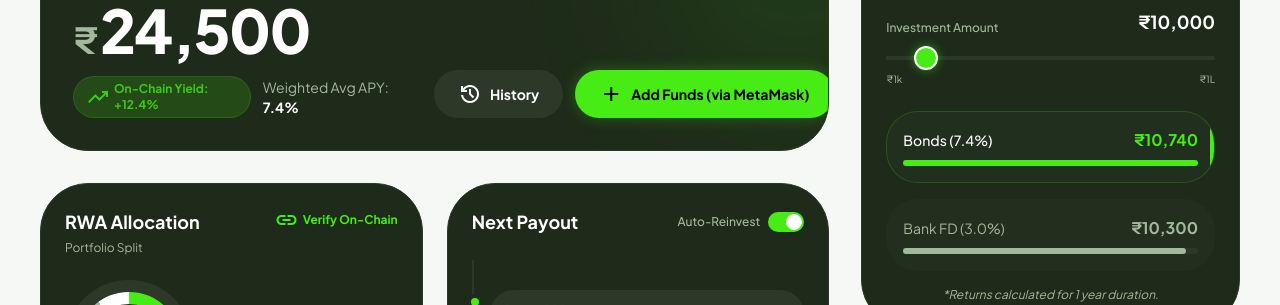
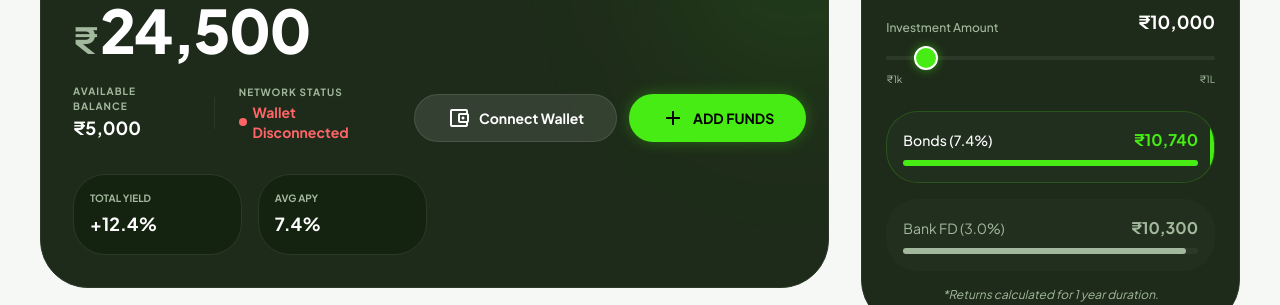
Before and after one commit to aryanjsingh/bharatbonds, a Next.js app: page /dashboard in a window 1280 px wide. Shown: the part 176-481 px from the top of the page. Built offline with nearby package versions, Linux system fonts and the light colour scheme.

Commit message:
Implement Testnet support (Polygon Amoy) and balance update logic

```diff
--- a/src/components/WealthHero.tsx
+++ b/src/components/WealthHero.tsx
@@ -1,5 +1,5 @@
 "use client";
-import { getCurrentUser, User, users as defaultUsers } from "@/data/users";
+import { getCurrentUser, User, users as defaultUsers, updateUserBalance } from "@/data/users";
 import { useEffect, useState } from "react";
 
 declare global {
@@ -8,13 +8,17 @@ declare global {
     }
 }
 
+const AMOY_CHAIN_ID = '0x13882'; // 80002 decimal
+
 export default function WealthHero() {
     const [user, setUser] = useState<User>(defaultUsers[0]);
     const [isConnecting, setIsConnecting] = useState(false);
     const [walletAddress, setWalletAddress] = useState<string | null>(null);
+    const [chainId, setChainId] = useState<string | null>(null);
 
     useEffect(() => {
-        setUser(getCurrentUser());
+        const refreshUser = () => setUser(getCurrentUser());
+        refreshUser();
 
         // Check if already connected
         const checkConnection = async () => {
@@ -23,21 +27,68 @@ export default function WealthHero() {
                 if (accounts.length > 0) {
                     setWalletAddress(accounts[0]);
                 }
+                const currentChainId = await window.ethereum.request({ method: 'eth_chainId' });
+                setChainId(currentChainId);
+
+                // Listen for chain changes
+                window.ethereum.on('chainChanged', (newChainId: string) => {
+                    setChainId(newChainId);
+                });
+
+                // Listen for account changes
+                window.ethereum.on('accountsChanged', (accounts: string[]) => {
+                    setWalletAddress(accounts.length > 0 ? accounts[0] : null);
+                });
             }
         };
         checkConnection();
     }, []);
+
+    const switchNetwork = async () => {
+        try {
+            await window.ethereum.request({
+                method: 'wallet_switchEthereumChain',
+                params: [{ chainId: AMOY_CHAIN_ID }],
+            });
+        } catch (switchError: any) {
+            // If the chain hasn't been added to MetaMask
+            if (switchError.code === 4902) {
+                try {
+                    await window.ethereum.request({
+                        method: 'wallet_addEthereumChain',
+                        params: [{
+                            chainId: AMOY_CHAIN_ID,
+                            chainName: 'Polygon Amoy Testnet',
+                            nativeCurrency: { name: 'MATIC', symbol: 'MATIC', decimals: 18 },
+                            rpcUrls: ['https://rpc-amoy.polygon.technology/'],
+                            blockExplorerUrls: ['https://amoy.polygonscan.com/']
+                        }],
+                    });
+                } catch (addError) {
+                    console.error("Could not add network", addError);
+                }
+            }
+        }
+    };
 
     const connectWallet = async () => {
         if (typeof window.ethereum !== 'undefined') {
             try {
                 setIsConnecting(true);
                 const accounts = await window.ethereum.request({ method: 'eth_requestAccounts' });
+                const currentChainId = await window.ethereum.request({ method: 'eth_chainId' });
+
                 setWalletAddress(accounts[0]);
+                setChainId(currentChainId);
+
+                if (currentChainId !== AMOY_CHAIN_ID) {
+                    const confirmSwitch = confirm("Please switch to Polygon Amoy Testnet for this prototype.");
+                    if (confirmSwitch) await switchNetwork();
+                }
+
                 alert("Wallet Connected: " + accounts[0]);
             } catch (error) {
                 console.error("User denied account access", error);
-                alert("Connection failed. Please allow account access.");
             } finally {
                 setIsConnecting(false);
             }
@@ -45,6 +96,39 @@ export default function WealthHero() {
             alert("MetaMask not found. Please install MetaMask to add funds via crypto.");
             window.open('https://metamask.io/download/', '_blank');
         }
+    };
+
+    const handleAddFunds = async () => {
+        if (!walletAddress) {
+            connectWallet();
+            return;
+        }
+
+        if (chainId !== AMOY_CHAIN_ID) {
+            await switchNetwork();
+            return;
+        }
+
+        const amountStr = prompt("Enter amount to add (Testnet Simulation):", "1000");
+        const amount = Number(amountStr);
+
+        if (isNaN(amount) || amount <= 0) {
+            alert("Please enter a valid amount");
+            return;
+        }
+
+        // Mock Transaction
+        setIsConnecting(true);
+        setTimeout(() => {
+            const updatedUser = updateUserBalance(amount);
+            if (updatedUser) {
+                setUser(updatedUser);
+                alert(`Success! ₹${amount} added after validating on Polygon Amoy Testnet.`);
+            } else {
+                alert("Only registered accounts can add funds. Please log in with a new account.");
+            }
+            setIsConnecting(false);
+        }, 1500);
     };
 
     const formatAddress = (addr: string) => {
@@ -64,27 +148,80 @@ export default function WealthHero() {
                     <h1 className="text-4xl md:text-6xl font-black text-white tracking-tight flex items-baseline gap-1">
                         <span className="text-3xl md:text-4xl font-bold text-[#a3b99d]">₹</span>{user.tokenBalanceValue?.toLocaleString('en-IN') || 0}
                     </h1>
-                    <div className="flex items-center gap-3 mt-2">
-                        <span className="inline-flex items-center gap-1 bg-primary/20 text-primary px-3 py-1 rounded-full text-xs font-bold border border-primary/20 animate-pulse">
-                            <span className="material-symbols-outlined text-[14px]">trending_up</span>
-                            On-Chain Yield: +12.4%
+
+                    <div className="flex flex-col md:flex-row items-start md:items-center gap-4 mt-4">
+                        <div className="flex flex-col">
+                            <span className="text-[10px] text-[#a3b99d] uppercase font-bold tracking-widest">Available Balance</span>
+                            <span className="text-white font-bold text-lg">₹{user.accountBalance?.toLocaleString('en-IN') || 0}</span>
+                        </div>
+                        <div className="hidden md:block w-px h-8 bg-[#2c3928] mx-2"></div>
+                        <div className="flex flex-col">
+                            <span className="text-[10px] text-[#a3b99d] uppercase font-bold tracking-widest">Network Status</span>
+                            <span className="text-sm font-bold flex items-center gap-1.5 mt-0.5">
+                                {chainId === AMOY_CHAIN_ID ? (
+                                    <span className="text-primary flex items-center gap-1.5">
+                                        <span className="size-2 rounded-full bg-primary animate-pulse"></span>
+                                        Amoy Testnet (Verified)
                                     </span>
-                        <span className="text-[#a3b99d] text-sm">Weighted Avg APY: <span className="text-white font-bold">7.4%</span></span>
+                                ) : (
+                                    <span className="text-red-400 flex items-center gap-1.5">
+                                        <span className="size-2 rounded-full bg-red-400"></span>
+                                        {walletAddress ? "Switch to Testnet" : "Wallet Disconnected"}
+                                    </span>
+                                )}
+                            </span>
                         </div>
                     </div>
+                </div>
+
+                <div className="flex flex-col items-end gap-3 w-full md:w-auto">
+                    {walletAddress && (
+                        <div className="flex items-center gap-3 bg-[#142210] border border-[#2c3928] px-4 py-2 rounded-full shadow-sm">
+                            <div className="flex flex-col items-end">
+                                <span className="text-[#a3b99d] text-[10px] font-bold">CONNECTED WALLET</span>
+                                <span className="text-white text-xs font-mono">{formatAddress(walletAddress)}</span>
+                            </div>
+                            <div className="size-8 rounded-full bg-gradient-to-tr from-primary to-emerald-600 flex items-center justify-center text-black">
+                                <span className="material-symbols-outlined text-[20px]">verified</span>
+                            </div>
+                        </div>
+                    )}
+
                     <div className="flex gap-3 w-full md:w-auto">
+                        {!walletAddress ? (
+                            <button
+                                onClick={connectWallet}
+                                className="flex-1 md:flex-none h-12 px-8 bg-white/10 hover:bg-white/20 text-white border border-white/10 rounded-full font-bold text-sm transition-all flex items-center justify-center gap-2"
+                            >
+                                <span className="material-symbols-outlined text-[20px]">account_balance_wallet</span>
+                                Connect Wallet
+                            </button>
+                        ) : (
                             <button className="flex-1 md:flex-none h-12 px-6 bg-[#2c3928] hover:bg-[#3a4b35] text-white rounded-full font-bold text-sm transition-all flex items-center justify-center gap-2">
                                 <span className="material-symbols-outlined text-[20px]">history</span>
                                 History
                             </button>
+                        )}
                         <button
-                        onClick={connectWallet}
+                            onClick={handleAddFunds}
                             disabled={isConnecting}
-                        className="flex-1 md:flex-none h-12 px-6 bg-primary hover:bg-primary-dark text-black rounded-full font-bold text-sm transition-all shadow-[0_0_15px_rgba(70,236,19,0.3)] hover:shadow-[0_0_25px_rgba(70,236,19,0.5)] flex items-center justify-center gap-2 cursor-pointer disabled:opacity-50"
+                            className="flex-1 md:flex-none h-12 px-8 bg-primary hover:bg-primary-dark text-black rounded-full font-bold text-sm transition-all shadow-[0_0_15px_rgba(70,236,19,0.3)] hover:shadow-[0_0_25px_rgba(70,236,19,0.5)] flex items-center justify-center gap-2 cursor-pointer disabled:opacity-50"
                         >
-                        <span className="material-symbols-outlined text-[20px]">{walletAddress ? 'account_balance_wallet' : 'add'}</span>
-                        {isConnecting ? "Connecting..." : walletAddress ? formatAddress(walletAddress) : "Add Funds (via MetaMask)"}
+                            <span className="material-symbols-outlined text-[20px]">add</span>
+                            {isConnecting ? "TX PENDING..." : "ADD FUNDS"}
                         </button>
+                    </div>
+                </div>
+            </div>
+
+            <div className="mt-8 grid grid-cols-2 md:grid-cols-4 gap-4">
+                <div className="bg-[#142210] p-4 rounded-xl border border-[#2c3928]">
+                    <p className="text-[#a3b99d] text-[10px] uppercase font-bold mb-1">Total Yield</p>
+                    <p className="text-white font-bold text-lg">+12.4%</p>
+                </div>
+                <div className="bg-[#142210] p-4 rounded-xl border border-[#2c3928]">
+                    <p className="text-[#a3b99d] text-[10px] uppercase font-bold mb-1">Avg APY</p>
+                    <p className="text-white font-bold text-lg">7.4%</p>
                 </div>
             </div>
         </section>
```
Also changed, not shown: src/data/users.ts (+27 -0 lines). Lines whose indentation alone changed are shown as unchanged.
